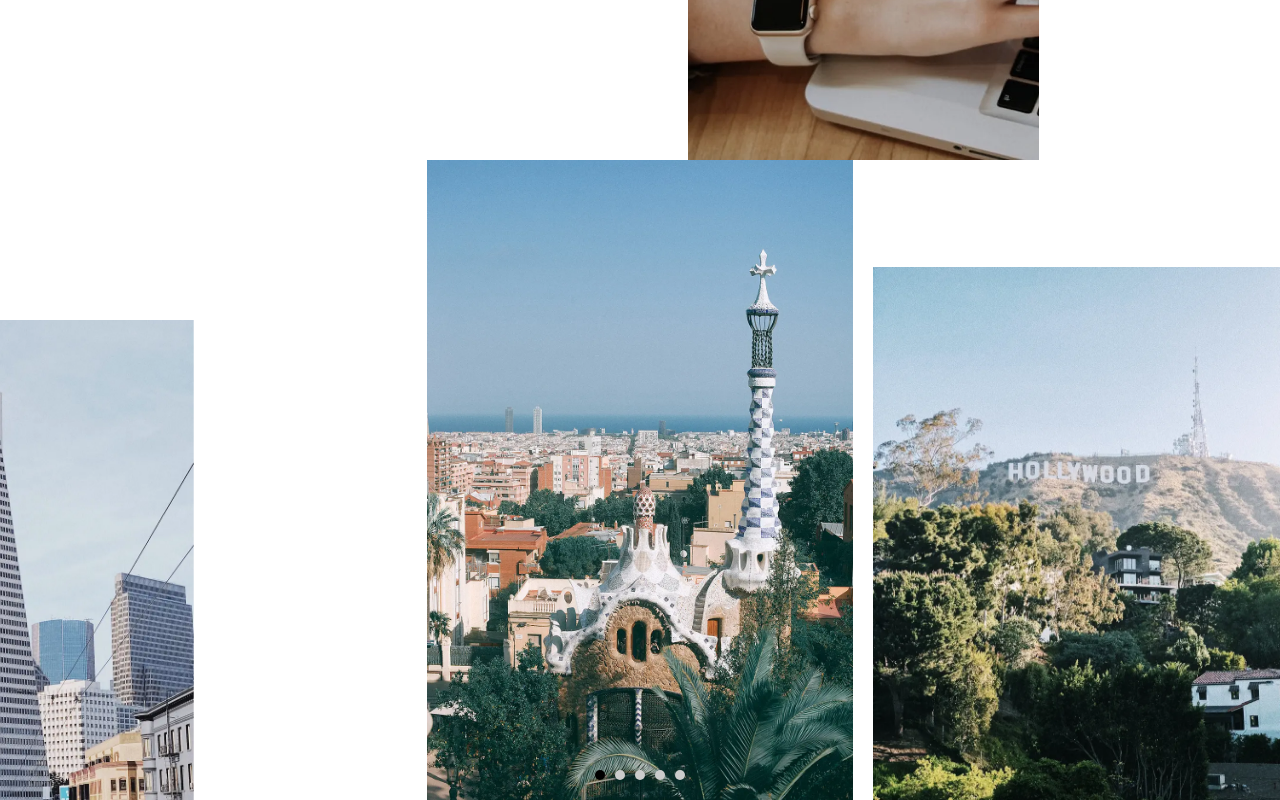
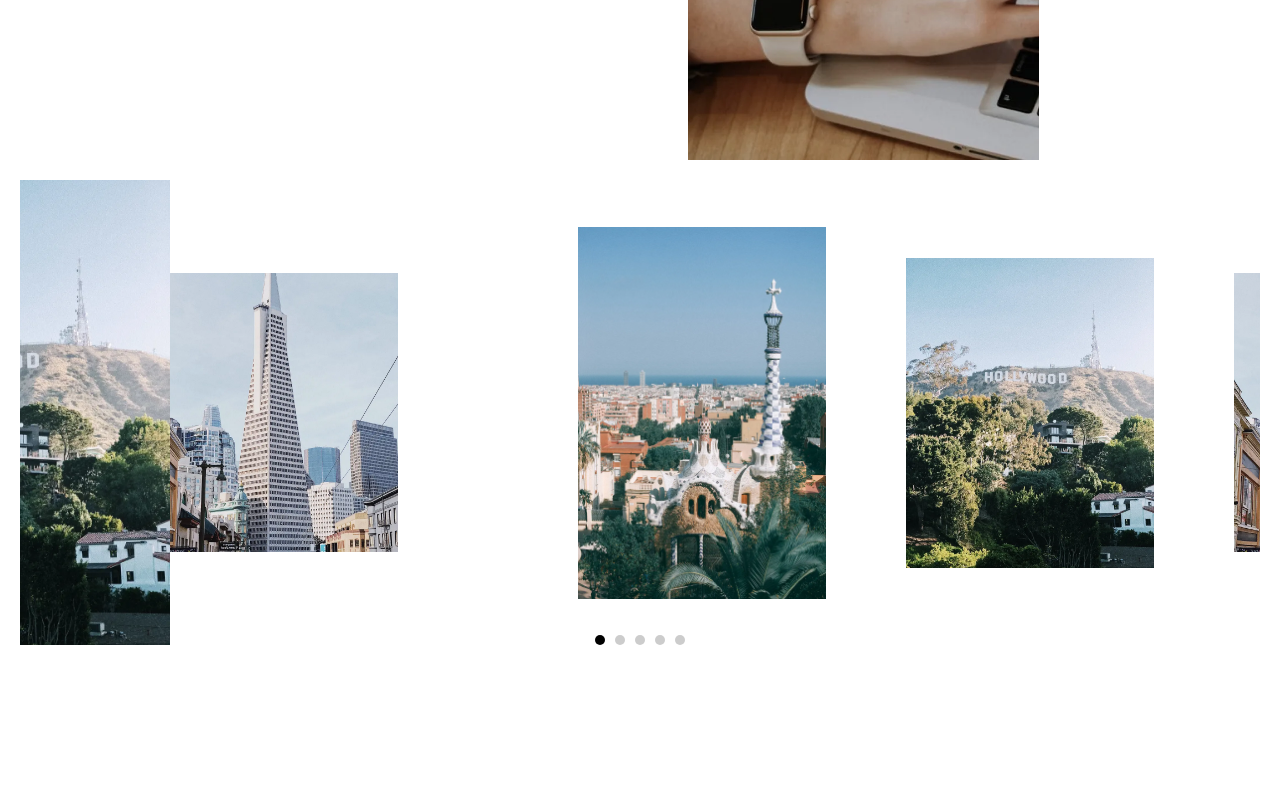
Before and after one commit to saudh-admin/saudh-website, a React (Create React App) app in the folder potfolioad/: page /contact in a window 1280 px wide. Shown: the part 1497-2297 px from the top of the page. After the commit the page ends 2162 px from the top, so only its background shows below. Built offline with nearby package versions, Linux system fonts and the light colour scheme.

Commit message:
fix: carousel animations

```diff
--- a/potfolioad/src/App.scss
+++ b/potfolioad/src/App.scss
@@ -153,6 +153,30 @@
 }
 
 
+.page-hint {
+  opacity: 1;
+  transform: translate3d(0, -100%, 0);
+  transition-property: opacity, transform;
+  transition-timing-function: cubic-bezier(.19,1,.22,1);
+  transition-duration: 1.5s;
+  cursor: pointer;
+}
+
+.page-hint .hint__text {
+    position: absolute;
+    left: 0;
+    bottom: 0;
+    display: flex;
+    width: 100px;
+    flex-wrap: nowrap;
+    text-align: center;
+    font-size: .875rem;
+    font-weight: 400;
+    letter-spacing: 2px;
+    transform: rotate(-90deg) translateY(25%);
+    transform-origin: 0 50%;
+    opacity: 0;
+}
 
 .ad-title {
   text-wrap: wrap;
@@ -410,15 +434,7 @@
   border: 1px solid var(--color-gray-hover);
 }
 
-.service-logo {
-  font-size: 30rem;
-  justify-content: center;
-  align-items: center;
-  text-align: center;
-  -webkit-text-stroke: 2px var(--color-gray);
-  color: transparent;
-}
-
+.clipped-image { clip-path: url(#clip-path); width: 200px; height: 200px; position: absolute; top: 50%; left: 50%; transform: translate(-50%, -50%); z-index: 1; } .clipped-image img { width: 100%; height: 100%; object-fit: cover; } .service-logo { font-size: 30rem; display: flex; justify-content: center; align-items: center; text-align: center; -webkit-text-stroke: 2px var(--color-gray); color: transparent; position: relative; z-index: 1; }
 
 .contact-footer{
   margin-top: auto;
--- a/potfolioad/src/components/Contact/slider.scss
+++ b/potfolioad/src/components/Contact/slider.scss
@@ -6,17 +6,17 @@
   display: flex;
   flex-direction: column;
   align-items: center;
+  padding: 20px;
 }
 
 .carousel {
   width: 100%;
   height: 80%;
-  overflow-x: scroll;
+  overflow: hidden;
   white-space: nowrap;
   background-color: transparent;
   scroll-behavior: smooth;
   cursor: grab;
-
   &:active {
     cursor: grabbing;
   }
@@ -25,29 +25,29 @@
 .carousel-images {
   display: flex;
   justify-content: center;
-  align-items: flex-end;
+  align-items: center;
   height: 100%;
-
   img {
-    width: 33.33%;
-    height: 80%;
+    width: 20%;
+    height: 60%;
     object-fit: cover;
-    margin: 0 10px;
+    margin: 0 40px;
     transition: transform 0.3s ease;
-
     &.active {
-      transform: translate(-50%, 50px);
+      width: 30%;
+      height: 80%;
       z-index: 1;
     }
-
-    &.prev {
-      transform: translateX(50%);
+    &.prev, &.next {
+      width: 20%;
+      height: 60%;
       z-index: 0;
     }
-
+    &.prev {
+      transform: translateX(100px);
+    }
     &.next {
-      transform: translateX(-50%);
-      z-index: 0;
+      transform: translateX(-100px);
     }
   }
 }
@@ -70,7 +70,6 @@
   background-color: #ccc;
   margin: 0 5px;
   cursor: pointer;
-
   &.active {
     background-color: #000;
   }
--- a/potfolioad/src/components/Home/home.js
+++ b/potfolioad/src/components/Home/home.js
@@ -50,6 +50,35 @@
   const scrollImgRef = useRef(null);
   const minY = initialOffset - window.innerHeight / 2;
   const translateY = Math.max(Math.min(-scrollY * 0.9, 0), -maxScrollY);
+  const pageHintRef = useRef(null);
+
+  useEffect(() => {
+    const pageHint = pageHintRef.current;
+
+    // Function to show the page hint
+    const showPageHint = () => {
+      pageHint.classList.add('visible');
+    };
+
+    // Function to hide the page hint
+    const hidePageHint = () => {
+      pageHint.classList.remove('visible');
+    };
+
+    // Show the page hint when the component mounts
+    showPageHint();
+
+    // Simulate content loading (replace with your actual loading logic)
+    const timeoutId = setTimeout(() => {
+      // Hide the page hint when the content has finished loading
+      hidePageHint();
+    }, 3000); // Simulating a 3-second loading time
+
+    // Clean up the timeout when the component unmounts
+    return () => {
+      clearTimeout(timeoutId);
+    };
+  }, []);
 
   const servicesHomeRef = useRef(null);
   const controls = useAnimation();
@@ -160,6 +189,8 @@
 
   return (
     <>
+      <div className='header_logo'>
+        <div className='pager-info'>
           <Navbar />
           {/* <div className='arrowlogo'><img className="home-arrow" src='/down-arrow.png'></img></div> */}
           <motion.div className='ad-bg' variants={adBgVariants} initial='initial' animate='animate'>
@@ -168,6 +199,11 @@
           <motion.h1 className='ad-title' variants={adTitleVariants} initial='initial' animate='animate' when="afterChildren">
             We launch winning brands and build extraordinary digital experiences.
           </motion.h1>
+          <div class="page-hint visible" ref={pageHintRef}><span class="hint__text hint__text--loading">Loading</span> <svg aria-hidden="true" width="11" height="56" viewBox="0 0 11 56" class="icon-arrow-scroll">
+            <path d="M5.5,0 L5.5,56 M0,50.5 L5.5,56 L11,50.5" stroke="#000" stroke-width="1" fill="none"></path>
+          </svg></div>
+        </div>
+      </div>
       <div className='photo-cont'>
         <img className='homeimg' src='/home.png' alt='not workingg'></img>
       </div>
@@ -283,7 +319,7 @@
             }}></motion.div>
           </motion.div>
         </div>
-        <div className="service-logo">AD</div>
+        <div className="service-logo"> <div className="clipped-image"> <img src="landimg.avif" alt="Clipped Image" /> </div> AD </div>
       </div>
       <div className='top-button'><hr /> <button>Top!</button></div>
       <div className='contact-home'>
--- a/potfolioad/src/components/navbar/navbar.scss
+++ b/potfolioad/src/components/navbar/navbar.scss
@@ -7,6 +7,8 @@
     justify-content: space-between;
     width: 100%;
     margin-bottom: 3vh;
+
+
 
 }
 
```
Also changed, not shown: potfolioad/src/components/navbar/Navbar.js (line endings or trailing spaces). Lines whose indentation alone changed are shown as unchanged.
